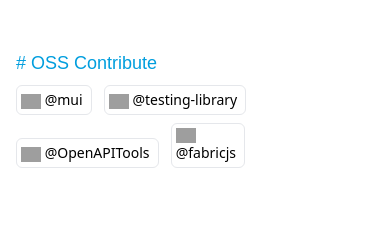
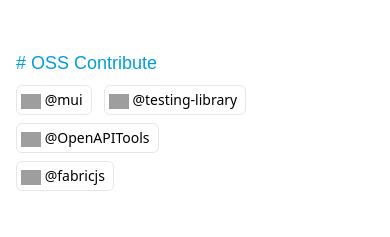
Before and after one commit to pppp606/pppp606.github.io, a plain HTML site: page index.html in a window 390 px wide. Shown: the part 880-1117 px from the top of the page. Drawn offline with nearby package versions, Linux system fonts and the light colour scheme; grey boxes are pictures that could not be loaded; a script that the page names is missing.

Commit message:
Fix style

```diff
--- a/index.html
+++ b/index.html
@@ -119,10 +119,12 @@ body{
                 height="20">
               @OpenAPITools
             </a>
+          </div>
+          <div class="d-flex flex-wrap md:pl-4">
             <a style="max-width: 181px;"
               class="inline-block py-1 pr-2 pl-1 rounded-md mr-2 mb-2 border border-gray-dark text-sm"
               href="https://github.com/fabricjs/">
-              <img class="avatar mr-1" alt="" src="https://avatars.githubusercontent.com/u/24580162?s=40&amp;v=4" width="20"
+              <img class="inline-block" alt="" src="https://avatars.githubusercontent.com/u/24580162?s=40&amp;v=4" width="20"
                 height="20">
               @fabricjs
             </a>
```
